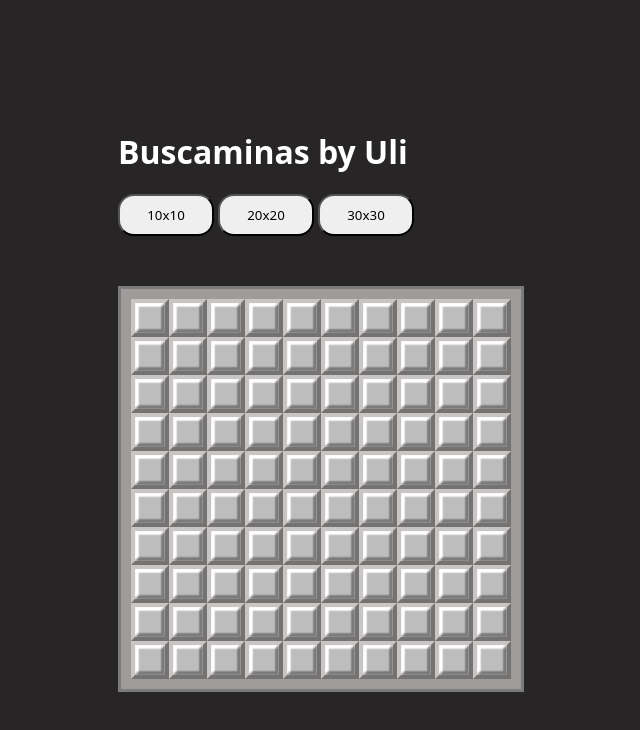
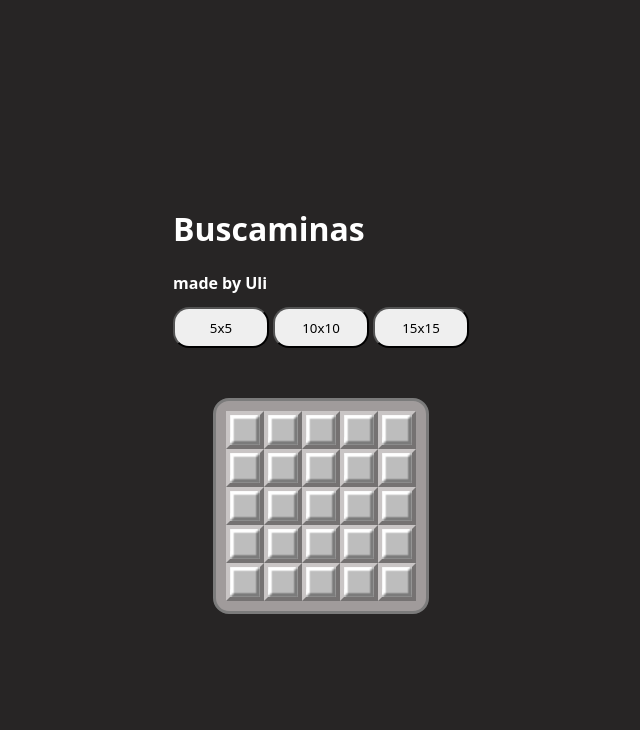
Before and after one commit to ulisescastell/Buscaminas, a plain HTML site: page index.html in a window 1280 px wide. Shown: the whole page, without its empty margins (319-959 px from the left). Drawn offline with Linux system fonts and the light colour scheme.

Commit message:
add and modify preset

```diff
--- a/controllers/main.js
+++ b/controllers/main.js
@@ -1,11 +1,9 @@
 
 function init() {
-    let tablero = new Tablero(10, 10, 10);
-    propiedadesTablero()
-    console.log(tablero)
+    let tablero = new Tablero(5, 5, 5)
+    document.oncontextmenu = function() { return false }
     tablero.colocaBombas()
     crearTablero(tablero)
-
 
 }
 
@@ -14,12 +12,10 @@ function añadirDom(id, contenido) {
     let p = document.createElement('p');
     p.textContent = contenido;
     container.appendChild(p);
-
 }
 
 function crearTablero(tablero) {
     let container = document.getElementById('tablero');
-    container.innerHTML = '' //lo vaciamos, así si elegimos jugar de nuevo con otro tamaño no se sobreescribe ni hay posibles conflictos :))
     for (let i = 0; i < tablero.filas; i++) {
         let fila = document.createElement('div')
         for (let j = 0; j < tablero.columnas; j++) {
@@ -33,31 +29,22 @@ function crearTablero(tablero) {
                     casillaDiv.classList.add('revelada')
                 }
             })
-            casillaDiv.addEventListener('auxclick', function(banderita) {
+            casillaDiv.addEventListener('contextmenu', function(banderita) {
                 casillaDiv.classList.add('flag')
             })
             fila.appendChild(casillaDiv)
+            console.log(fila)
         }
         container.appendChild(fila)
     }
+    document.body.appendChild(container)
 }
 
-
-function propiedadesTablero() {
-    let tablero
-    let btn10 = document.querySelector('#btn10')
-    let btn20 = document.querySelector('#btn20')
-    let btn30 = document.querySelector('#btn30')
-
-    btn10.addEventListener('click', function() {
-        tablero = new Tablero(10, 10, 10)
-    })
-
-    btn20.addEventListener('click', function() {
-        new Tablero(20, 20, 20)
-    })
-
-    btn30.addEventListener('click', function() {
-        new Tablero(0, 30, 30)
-    })
+function crearTableroMedida(numero,bombas = 10) {
+    container = document.getElementById("tablero");
+    container.innerHTML = ''
+    bombas = numero + numero * 0.3
+    let tablero = new Tablero(numero, numero, bombas);
+    tablero.colocaBombas()
+    crearTablero(tablero)
 }
--- a/index.html
+++ b/index.html
@@ -14,13 +14,13 @@
 
 <body onload="init()">
     <div class="contenido">
-    <h1>Buscaminas by Uli</h1>
-    <button id="btn10">10x10</button>
-    <button id="btn20">20x20</button>
-    <button id="btn30">30x30</button>
-    <div id="tablero" class="tablero">
+    <h1>Buscaminas</h1>
+    <h2>made by Uli</h2>
+    <button id="btn10" onclick="crearTableroMedida(5)">5x5</button>
+    <button id="btn20" onclick="crearTableroMedida(10)">10x10</button>
+    <button id="btn30" onclick="crearTableroMedida(15)">15x15</button>
     </div>
-
+    <div id="tablero" class="tablero"></div>
     </div>
 </body>
 
--- a/models/Casilla.js
+++ b/models/Casilla.js
@@ -31,6 +31,10 @@ class Casilla {
         this.esBomba = true;
     }
 
+    adyacentes() {
+        console.log(this.x, this.y)
+    }
+
     toString() {
         return `La casilla es: ${this.x},${this.y} con bomba: ${this.esBomba}`
     }
--- a/models/Tablero.js
+++ b/models/Tablero.js
@@ -41,4 +41,6 @@ class Tablero {
 
 
 
+
+
 }
--- a/style.css
+++ b/style.css
@@ -2,6 +2,7 @@ html, body {
   height: 100%;
   margin: 0;
   display: flex;
+  flex-direction: column;
   align-items: center;
   justify-content: center;
   background-color: #272525;
@@ -24,6 +25,12 @@ button:hover {
 h1 {
   font-family: system-ui, -apple-system, BlinkMacSystemFont, 'Segoe UI', Roboto, Oxygen, Ubuntu, Cantarell, 'Open Sans', 'Helvetica Neue', sans-serif;
   color: white;
+}
+
+h2 {
+  font-family: system-ui, -apple-system, BlinkMacSystemFont, 'Segoe UI', Roboto, Oxygen, Ubuntu, Cantarell, 'Open Sans', 'Helvetica Neue', sans-serif;
+  color: white;
+  font-size: 16px;
 }
 
 .casilla {
@@ -62,4 +69,5 @@ h1 {
   display: flex;
   justify-content: center;
   margin-top: 50px;
+  border-radius: 1rem;
 }
```
